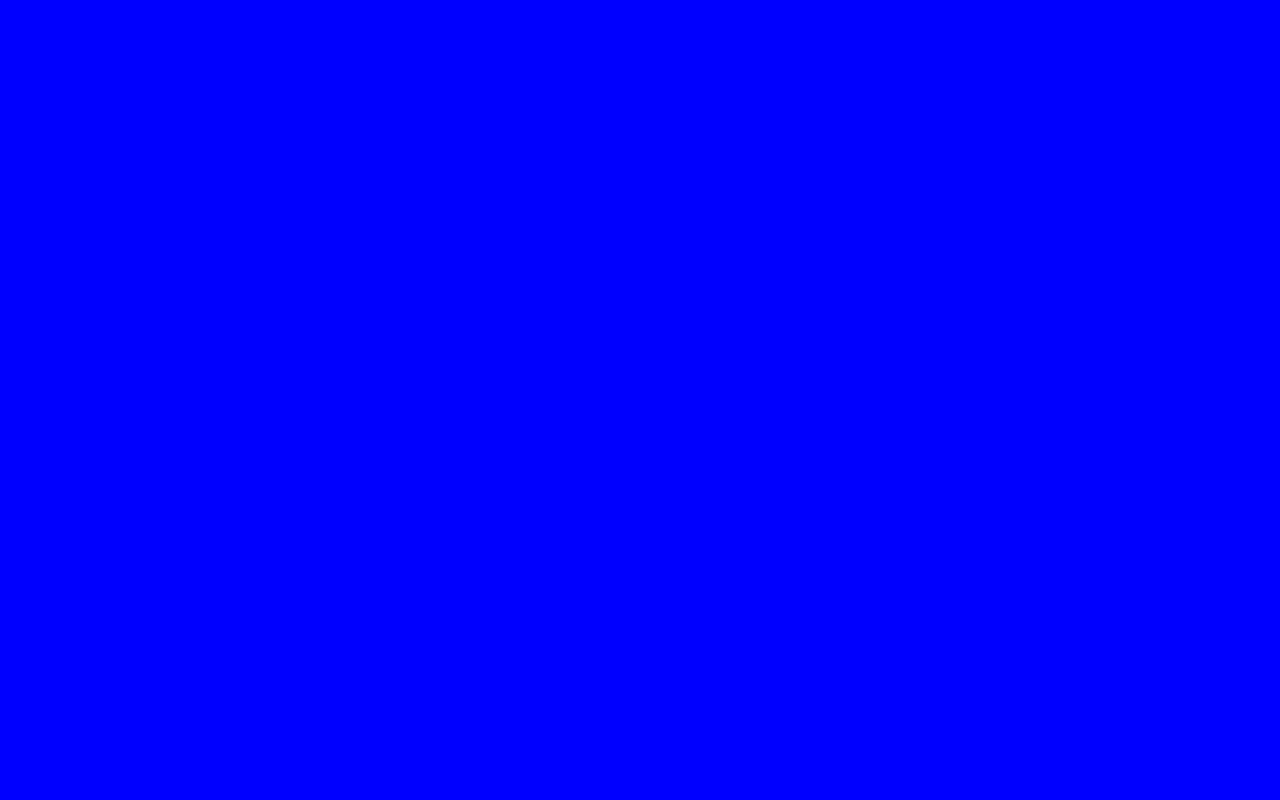
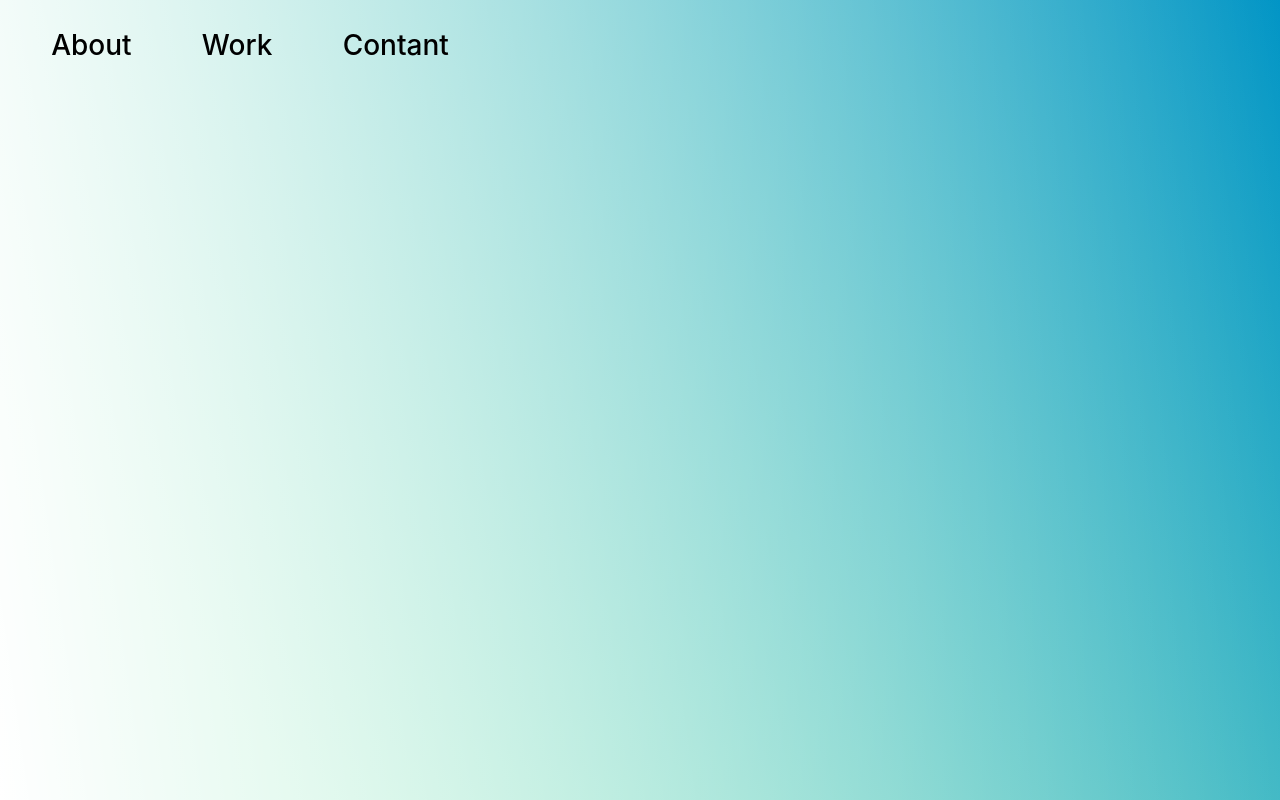
Before and after one commit to SimonBystrom/portfolio-site, a React (Create React App) app: page / in a window 1280 px wide. Built offline with nearby package versions, Linux system fonts and the light colour scheme.

Commit message:
added background-gradient and animation

```diff
--- a/src/App.js
+++ b/src/App.js
@@ -1,9 +1,14 @@
 import './App.scss';
+import {Navbar} from './components/navbar'
 
 function App() {
   return (
     <div className="App">
-
+     <div className="background-gradient"></div>
+     <div className='content-container'>
+      <Navbar></Navbar>
+     </div>
+     <div className="for-ground"></div>
     </div>
   );
 }
--- a/src/App.scss
+++ b/src/App.scss
@@ -1,6 +1,41 @@
 @import "~bootstrap/scss/bootstrap";
-.App{
-    background-color: blue;
+@import "css/navbar.scss";
+.background-gradient{
+    z-index: -1;
     width: 100vw;
     height: 100vh;
+    background: rgb(134,231,184);
+    background: linear-gradient(54deg, rgba(134,231,184,1) 13%, rgba(0,148,198,1) 38%, rgba(245,100,118,1) 70%, rgba(228,63,111,1) 100%);
+    position: relative;
+    background-size: 450%;
+    animation: background-gradient-anim 140s infinite;
 }
+
+@keyframes background-gradient-anim{
+    0% {
+        background-position: left;
+    }
+    50%{
+        background-position: right;
+    }
+    100%{
+        background-position: left;
+    }
+}
+
+.for-ground{
+    position: absolute;
+    top: 0;
+    left: 0;
+    background: rgb(255,255,255);
+    background: linear-gradient(82deg, rgba(255,255,255,1) 0%, rgba(255,255,255,0) 100%);
+    width:100%;
+    height: 100vh;
+}
+
+.content-container{
+    position:absolute;
+    top:0;
+    left:0;
+    z-index: 1;
+}
--- /dev/null
+++ b/src/components/navbar.js
@@ -0,0 +1,15 @@
+import React from 'react'
+
+const Navbar = () => {
+    return (
+        <nav>
+            <div className='navbar'>
+                <h3>About</h3>
+                <h3>Work</h3>
+                <h3>Contant</h3>
+            </div>
+        </nav>
+    )
+}
+
+export {Navbar}
--- /dev/null
+++ b/src/css/navbar.scss
@@ -0,0 +1,9 @@
+.navbar{
+    display: flex;
+    justify-content: space-around;
+    width: 500px;
+    background-color: transparent;
+    height: 100px;
+    font-size: 24px;
+    color: black;
+}
```
